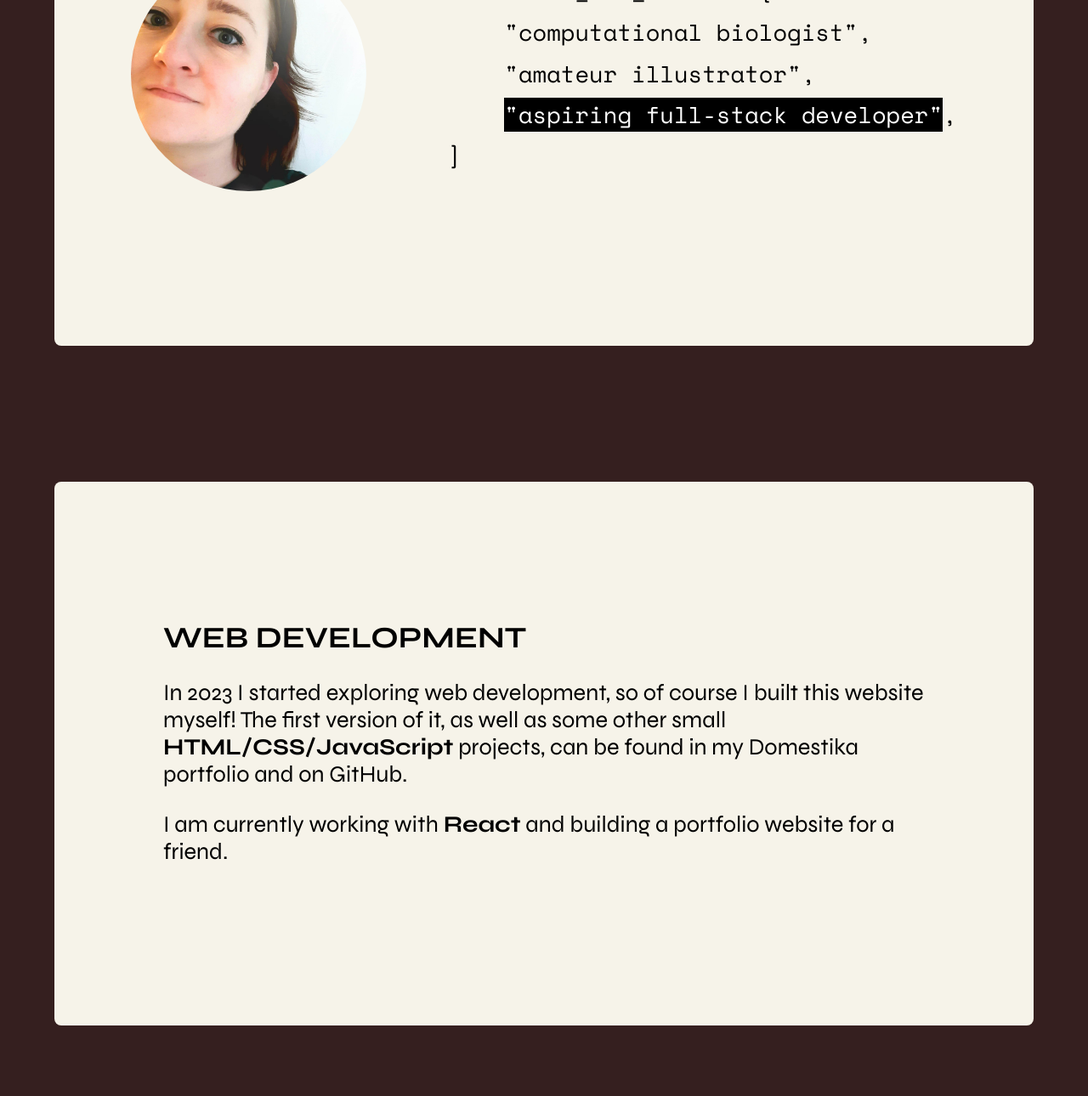
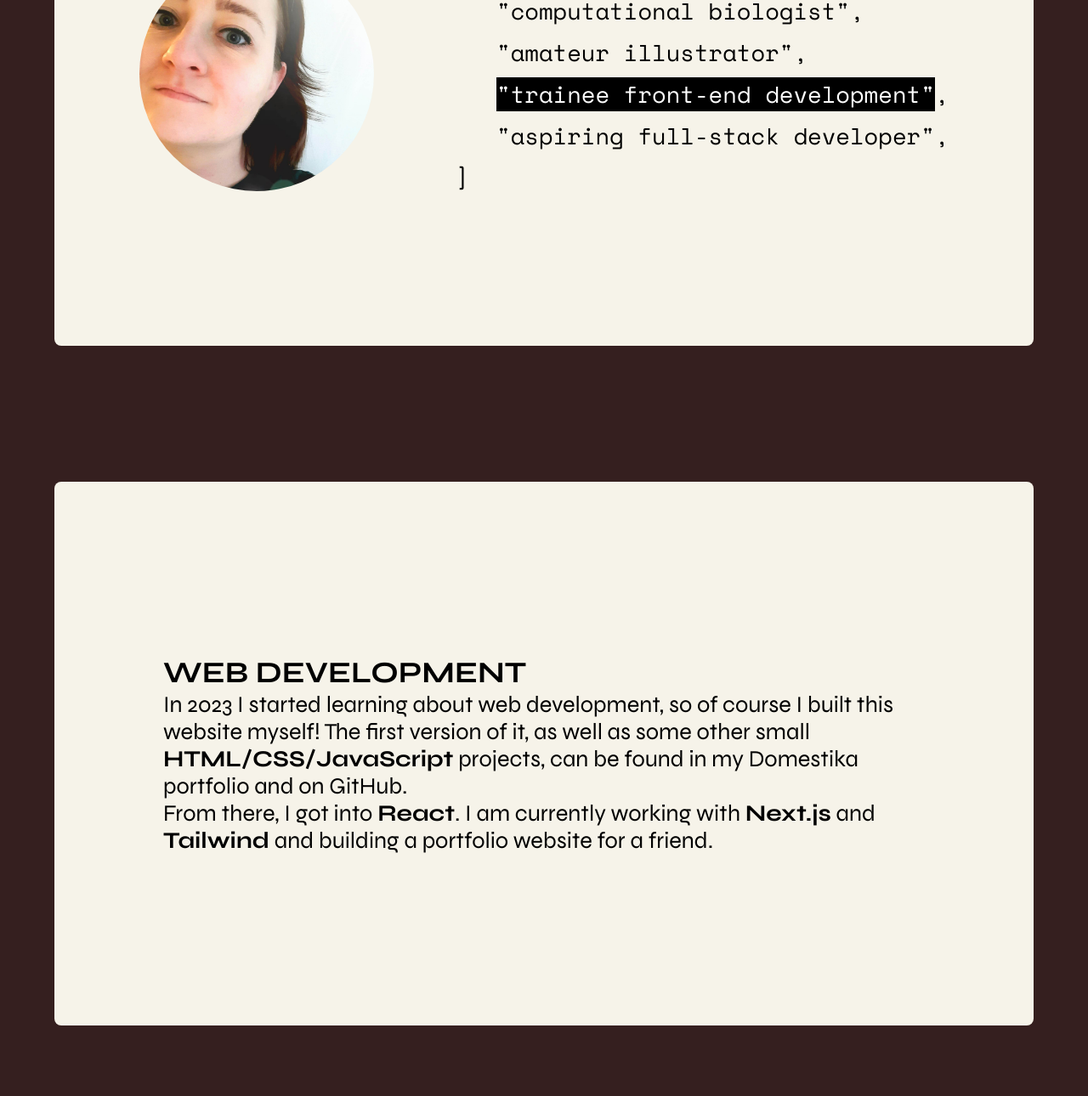
Before and after one commit to cvnoort/website-cvannoort, a plain HTML site: page src/index.html in a window 1280 px wide. Shown: the part 353-1643 px from the top of the page at 85% size. Drawn offline with nearby package versions, Linux system fonts and the light colour scheme.

Commit message:
Update About content

```diff
--- a/src/css/style.css
+++ b/src/css/style.css
@@ -29,8 +29,10 @@ h2 {
     text-transform: uppercase;
 }
 
-p {
+p, ul, li {
+    margin: 0;
     font-size: 3.4vh;
+    list-style-type: none;
 }
 
 a {
@@ -80,6 +82,10 @@ section.about#intro article {
     width: auto;
     font-family: 'Space Mono', monospace;
     line-height: 1.8;
+}
+
+section.about#intro article ul {
+    padding-inline-start: 48px;
 }
 
 section.about#intro article span.highlight {
@@ -200,7 +206,7 @@ nav ul li img {
         font-size: 3.8vh;
     }
 
-    p {
+    p, ul, li {
         font-size: 2vh;
     }
 
@@ -245,6 +251,10 @@ nav ul li img {
         order: 1;
     }
 
+    section.about#intro article ul {
+        padding-inline-start: 28px;
+    }
+
     #head-shot {
         width: 48%;
     }
--- a/src/index.html
+++ b/src/index.html
@@ -11,7 +11,7 @@
     <meta name="viewport" content="width=device-width, initial-scale=1">
     <meta property="og:title" content="Charlotte van Noort">
     <meta property="og:type" content="website">
-    <meta property="og:image" content="images/PFP202404_cropped.jpg">
+    <meta property="og:image" content="./images/PFP202404_cropped.jpg">
     <meta property=”og:url” content=”https://charlottevannoort.com”>
     <meta property="og:description" content="Computational biologist, aspiring full-stack developer.">
     <meta property="og:site_name" content="Charlotte van Noort">
@@ -45,13 +45,14 @@
     <section class="about" id="intro">
         <img src="images/PFP202404_cropped.jpg" alt="Charlotte van Noort" id="head-shot">
         <article class="description-left">
-            <p>
-                charlotte_van_noort = [<br>
-                &nbsp;&nbsp;&nbsp;&nbsp;"computational biologist",<br>
-                &nbsp;&nbsp;&nbsp;&nbsp;"amateur illustrator",<br>
-                &nbsp;&nbsp;&nbsp;&nbsp;<span class="highlight">"aspiring full-stack developer"</span>,<br>
-                ]
-            </p>
+            <p>charlotte_van_noort = [</p>
+            <ul>
+                <li>"computational biologist",</li>
+                <li>"amateur illustrator",</li>
+                <li><span class="highlight">"trainee front-end development"</span>,</li>
+                <li>"aspiring full-stack developer",</li>
+            </ul>
+            <p>]</p>
         </article>
     </section>
 
@@ -59,7 +60,7 @@
         <article class="description-full">
             <h2>Web Development</h2>
             <p>
-                In 2023 I started exploring web development,
+                In 2023 I started learning about web development,
                 so of course I built this website myself!
                 The first version of it, as well as some other
                 small <strong>HTML/CSS/JavaScript</strong> projects, can be found in my
@@ -67,7 +68,8 @@
                 and on <a href="https://github.com/cvnoort?tab=repositories" target="_blank">GitHub</a>.
             </p>
             <p>
-                I am currently working with <strong>React</strong>
+                From there, I got into <strong>React</strong>.
+                I am currently working with <strong>Next.js</strong> and <strong>Tailwind</strong>
                 and building a portfolio website for a friend.
             </p>
         </article>
```
Also changed, not shown: src/illustration.html (+1 -1 lines).
